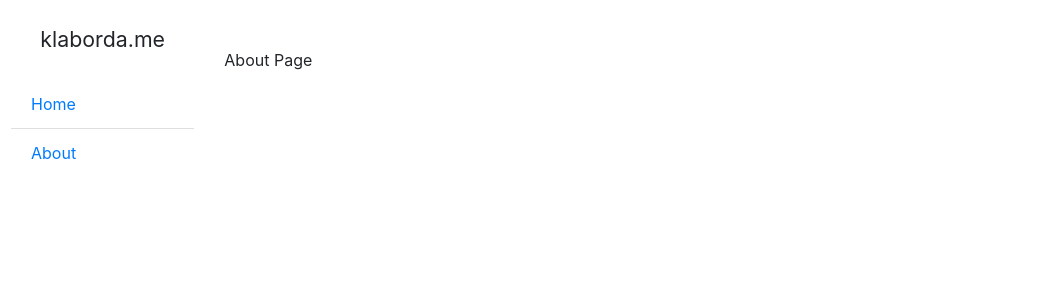
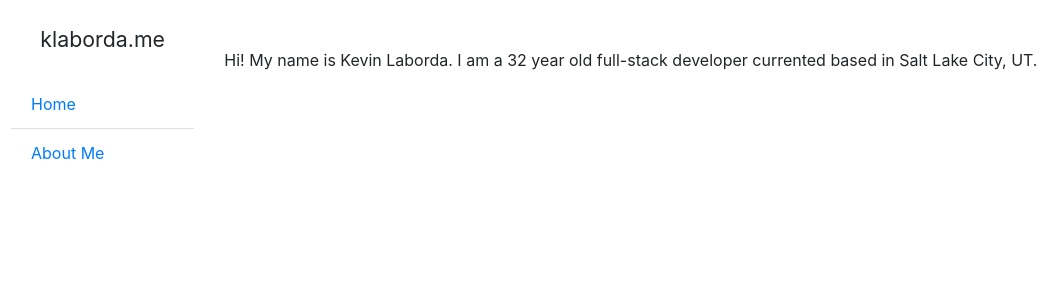
Before and after one commit to klaborda/klaborda.me, a React (Create React App) app: page /about in a window 1280 px wide. Shown: the top 300 px of the page, without its empty margins (4-1068 px from the left). Built offline with nearby package versions, Linux system fonts and the light colour scheme.

Commit message:
pass in some data to About component

```diff
--- a/src/About.js
+++ b/src/About.js
@@ -1,5 +1,9 @@
-function About() {
-  return <div>About Page</div>;
+function About(props) {
+  const { age, city } = props.data;
+
+  return <section>
+    Hi! My name is Kevin Laborda.  I am a <time>{age}</time> year old full-stack developer currented based in {city}.
+  </section>
 }
 
 export default About;
--- a/src/App.js
+++ b/src/App.js
@@ -1,4 +1,3 @@
-import logo from "./logo.svg";
 import { BrowserRouter as Router, Switch, Route } from "react-router-dom";
 import "./App.css";
 import Sidenav from "./Sidenav";
@@ -7,6 +6,11 @@ import Home from "./Home";
 import About from "./About";
 
 function App() {
+  const aboutData = {
+    city: 'Salt Lake City, UT',
+    age: 32
+  }
+
   return (
     <Router>
       <div className="container-fluid">
@@ -21,7 +25,7 @@ function App() {
                 <Home />
               </Route>
               <Route path="/about">
-                <About />
+                <About data={aboutData} />
               </Route>
               <Route path="*">
                 <NoMatch />
--- a/src/Home.js
+++ b/src/Home.js
@@ -1,5 +1,7 @@
 function Home() {
-  return <div>Home Page</div>;
+  return <div>
+    Welcome to <code>klaborda.me</code>, the personal blog/webpage for Kevin Laborda.
+  </div>;
 }
 
 export default Home;
--- a/src/Sidenav.js
+++ b/src/Sidenav.js
@@ -1,4 +1,3 @@
-import logo from "./logo.svg";
 import { Link } from "react-router-dom";
 
 function Sidenav() {
@@ -9,7 +8,7 @@ function Sidenav() {
           <Link to="/">Home</Link>
         </li>
         <li class="list-group-item">
-          <Link to="/about">About</Link>
+          <Link to="/about">About Me</Link>
         </li>
       </ul>
     </div>
--- a/src/index.js
+++ b/src/index.js
@@ -4,6 +4,8 @@ import "bootstrap/dist/css/bootstrap.css";
 import "./index.css";
 import App from "./App";
 import reportWebVitals from "./reportWebVitals";
+
+document.title = 'klaborda.me';
 
 ReactDOM.render(
   <React.StrictMode>
```
